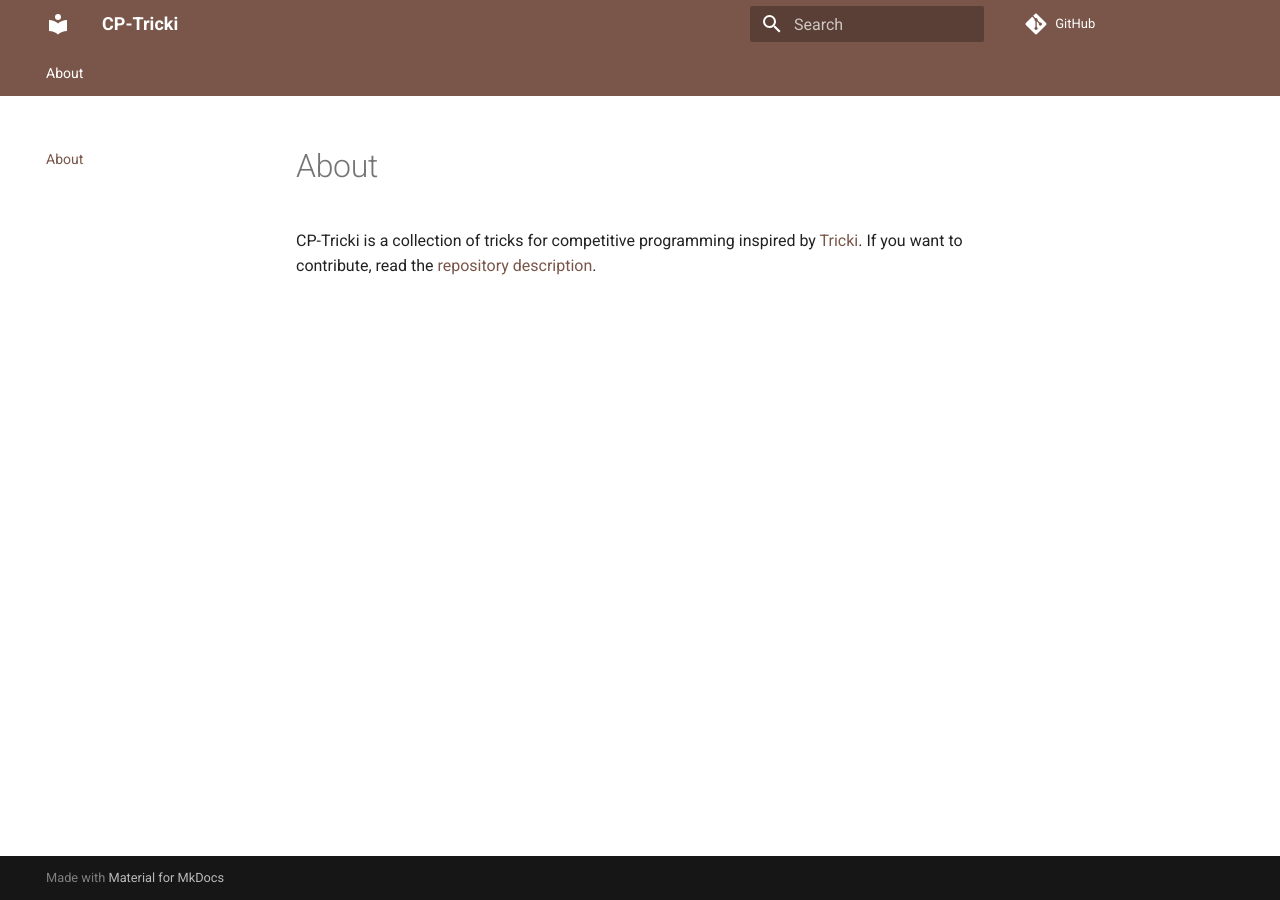
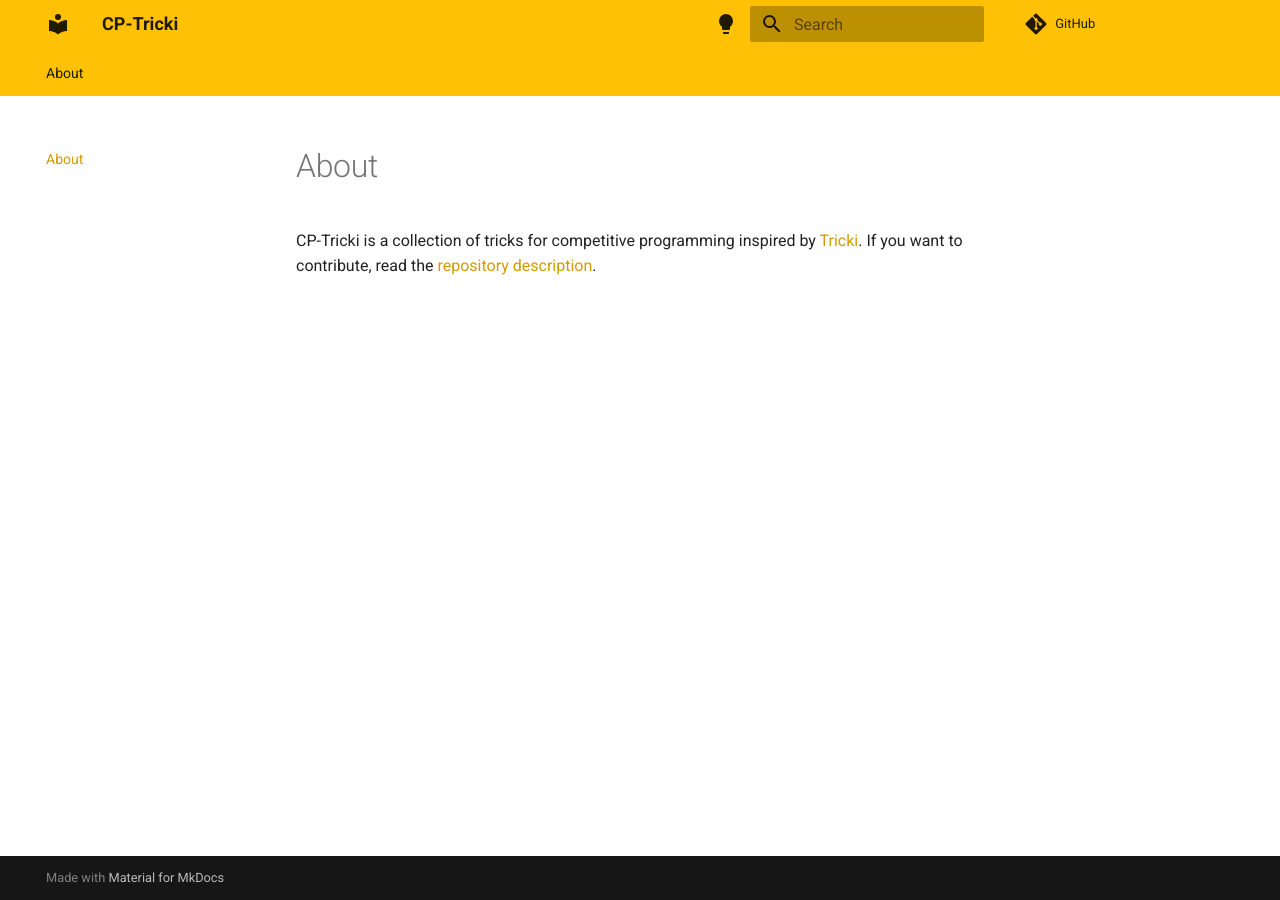
Before and after one commit to cp-tricki/cp-tricki.github.io, an MkDocs documentation site: the page built from docs/index.md, in a window 1280 px wide. Built offline with MkDocs 1.6.1 and Material for MkDocs 9.7.7, drawn with Linux system fonts in a browser that asks for light colours; comment, search, counter and statistics services are not loaded.

Commit message:
changed colors

```diff
--- a/mkdocs.yml
+++ b/mkdocs.yml
@@ -6,8 +6,18 @@ theme:
   language: en
   custom_dir: docs/overrides
   palette:
-    primary: brown
-    accent: amber
+  - scheme: default
+    primary: amber
+    toggle:
+      icon: material/lightbulb
+      name: Switch to dark mode
+
+
+  - scheme: slate
+    toggle:
+      icon: material/lightbulb-outline
+      name: Switch to light mode
+
   features:
     - navigation.instant
     - navigation.tabs
```
